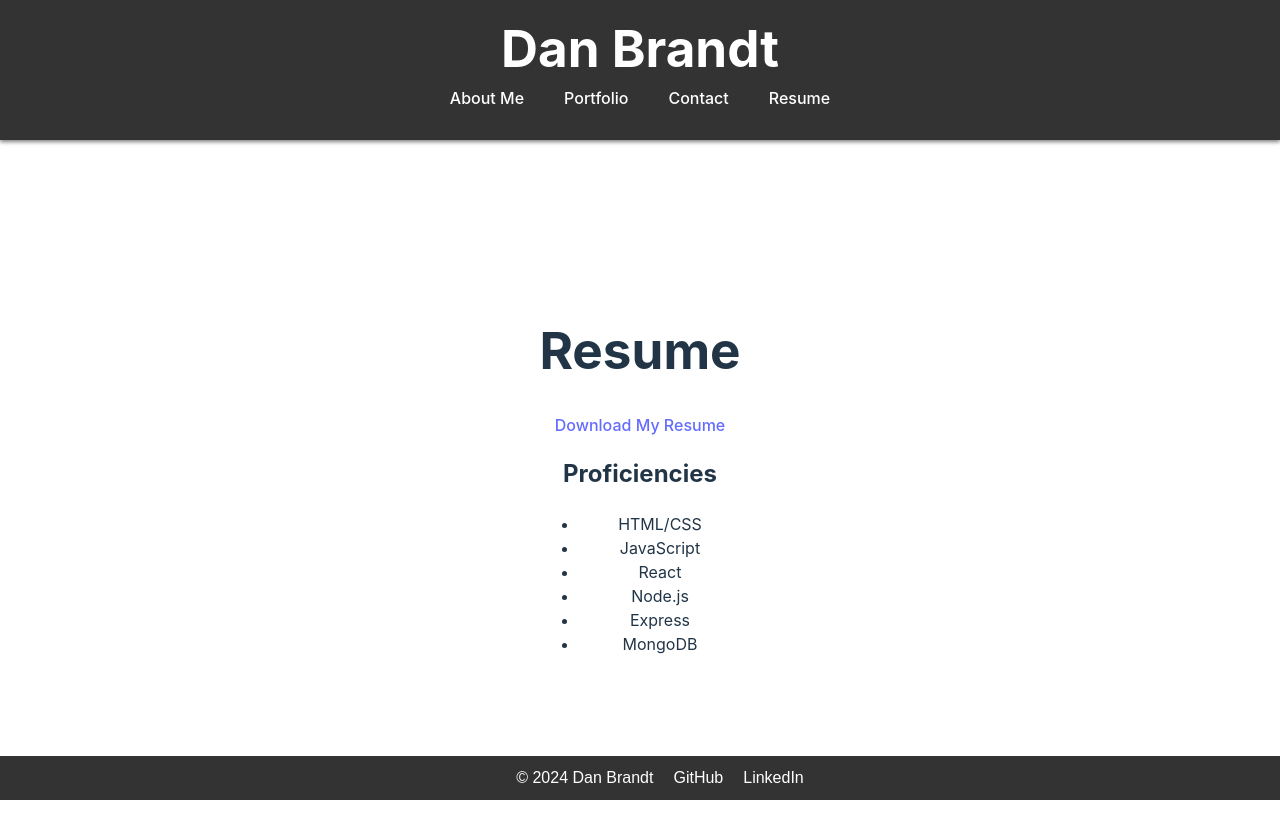
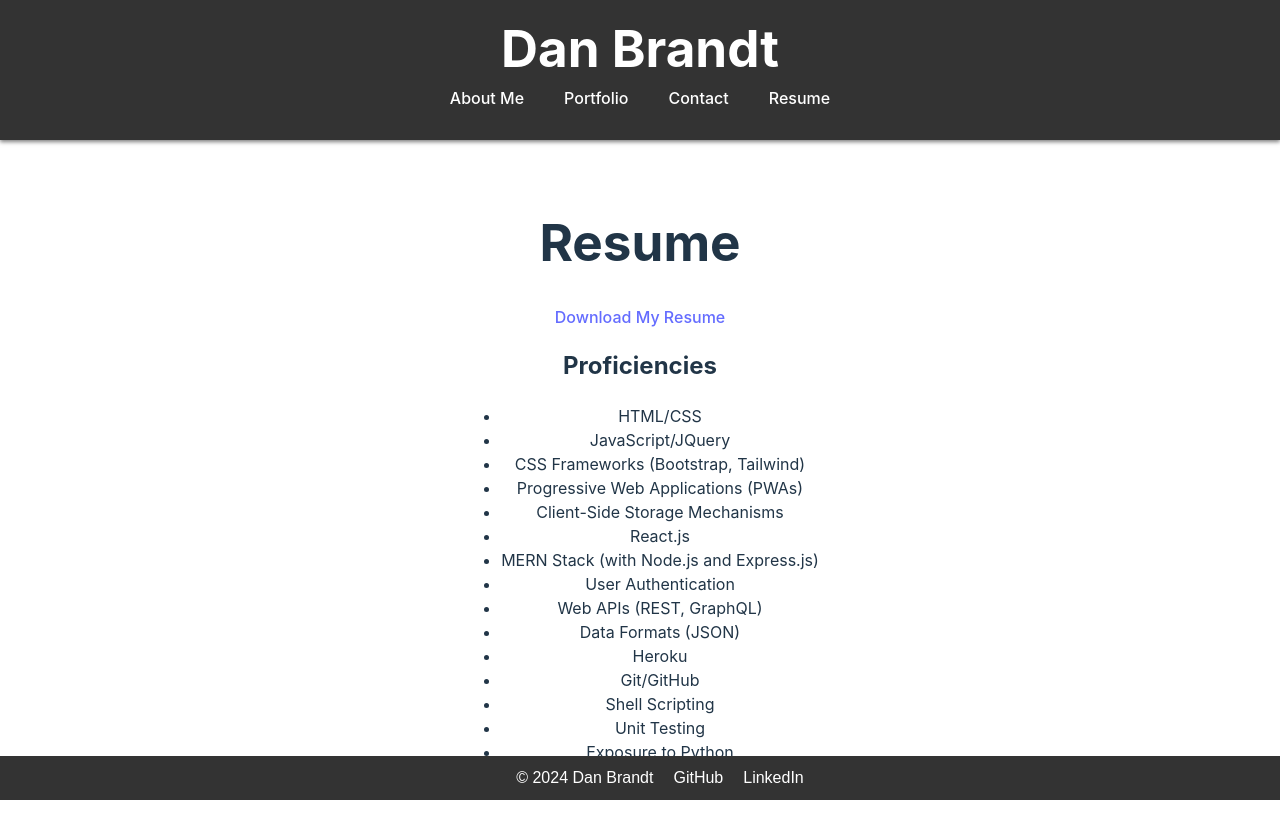
Before and after one commit to DB-Doo/main-portfolio, a React (Vite) app: page /resume in a window 1280 px wide. Shown: the top 838 px of the page. Built offline with nearby package versions, Linux system fonts and the light colour scheme.

Commit message:
added photo of me, updated resume wording combine certain skills, filled AboutMe description, more styling

```diff
--- /dev/null
+++ b/src/css/aboutMe.css
@@ -0,0 +1,4 @@
+.about-me-photo {
+    width: 200px; /* Fixed width */
+    height: auto; /* Maintain aspect ratio */
+  }
--- a/src/css/header.css
+++ b/src/css/header.css
@@ -3,21 +3,21 @@ header {
     color: #fff;
     padding: 20px 0;
     text-align: center;
-    position: fixed; /* Keep the header at the top of the viewport */
-    top: 0; /* Align the header at the top */
-    left: 0; /* Align the header to the left */
-    width: 100%; /* Ensure the header spans the full width */
-    z-index: 1000; /* Ensure the header stays on top of other content */
-    box-shadow: 0 2px 4px rgba(0,0,0,0.5); /* Optional: Adds a shadow for depth */
+    position: fixed;
+    top: 0;
+    left: 0;
+    width: 100%;
+    z-index: 1000;
+    box-shadow: 0 2px 4px rgba(0,0,0,0.5);
   }
 
   body {
-    padding-top: 80px; /* Add padding to the top of the body to prevent content from being hidden behind the fixed header */
+    padding-top: 80px;
   }
 
   header h1 {
     margin: 0;
-    padding: 0 20px; /* Add horizontal padding */
+    padding: 0 20px;
   }
 
   nav {
--- a/src/pages/AboutMe.jsx
+++ b/src/pages/AboutMe.jsx
@@ -1,14 +1,15 @@
 import React from 'react';
+import Portrait from '../assets/me.jpg';
+import '../css/aboutMe.css';
 
 function AboutMe() {
   return (
     <div className="about-me">
       <h1>About Me</h1>
-      <img src="path-to-your-image.jpg" alt="Your Name" className="about-me-photo" />
+      <img src={Portrait} alt="Dan Brandt" className="about-me-photo" />
       <p>
-        Placeholder
         Hi, I'm Dan, a web developer with a passion for building beautiful and functional web applications.
-        I have a background in [my Background] and have worked on [Types of Projects I've Worked On].
+        I have a background in Graphic Design and Sales and have worked on various projects including website redesigns, e-commerce platforms, and promotional material creation.
         I'm constantly learning new technologies and best practices to improve my skills and create better experiences for users.
       </p>
     </div>
--- a/src/pages/Contact.jsx
+++ b/src/pages/Contact.jsx
@@ -55,7 +55,7 @@ function Contact() {
   return (
     <div className="background">
       <div className="container text-center m-5 p-5">
-        <h1>Hello! I'd love to hear from you!</h1>
+        <h1>Hello! Let's chat</h1>
         <form className="form container text-center p-5" onSubmit={handleFormSubmit}>
           <input
             value={name}
--- a/src/pages/Resume.jsx
+++ b/src/pages/Resume.jsx
@@ -1,20 +1,32 @@
-import React from 'react';
+import React from "react";
 
 function Resume() {
   const proficiencies = [
-    'HTML/CSS',
-    'JavaScript',
-    'React',
-    'Node.js',
-    'Express',
-    'MongoDB',
+    "HTML/CSS",
+    "JavaScript/JQuery",
+    "CSS Frameworks (Bootstrap, Tailwind)",
+    "Progressive Web Applications (PWAs)",
+    "Client-Side Storage Mechanisms",
+    "React.js",
+    "MERN Stack (with Node.js and Express.js)",
+    "User Authentication",
+    "Web APIs (REST, GraphQL)",
+    "Data Formats (JSON)",
+    "Heroku",
+    "Git/GitHub",
+    "Shell Scripting",
+    "Unit Testing",
+    "Exposure to Python",
   ];
 
   return (
     <div className="resume">
       <h1>Resume</h1>
       <p>
-        <a href="path-to-resume.pdf" download="Resume.pdf">
+        <a
+          href="https://drive.google.com/file/d/1EVIEbjz-vUB_BMU2FQt_TdlffYj9-Ccf/view?usp=sharing"
+          download="Dan_Brandt_Resume.pdf"
+        >
           Download My Resume
         </a>
       </p>
```
Also changed, not shown: 1 other file (tests, documents, lock files or other folders).
